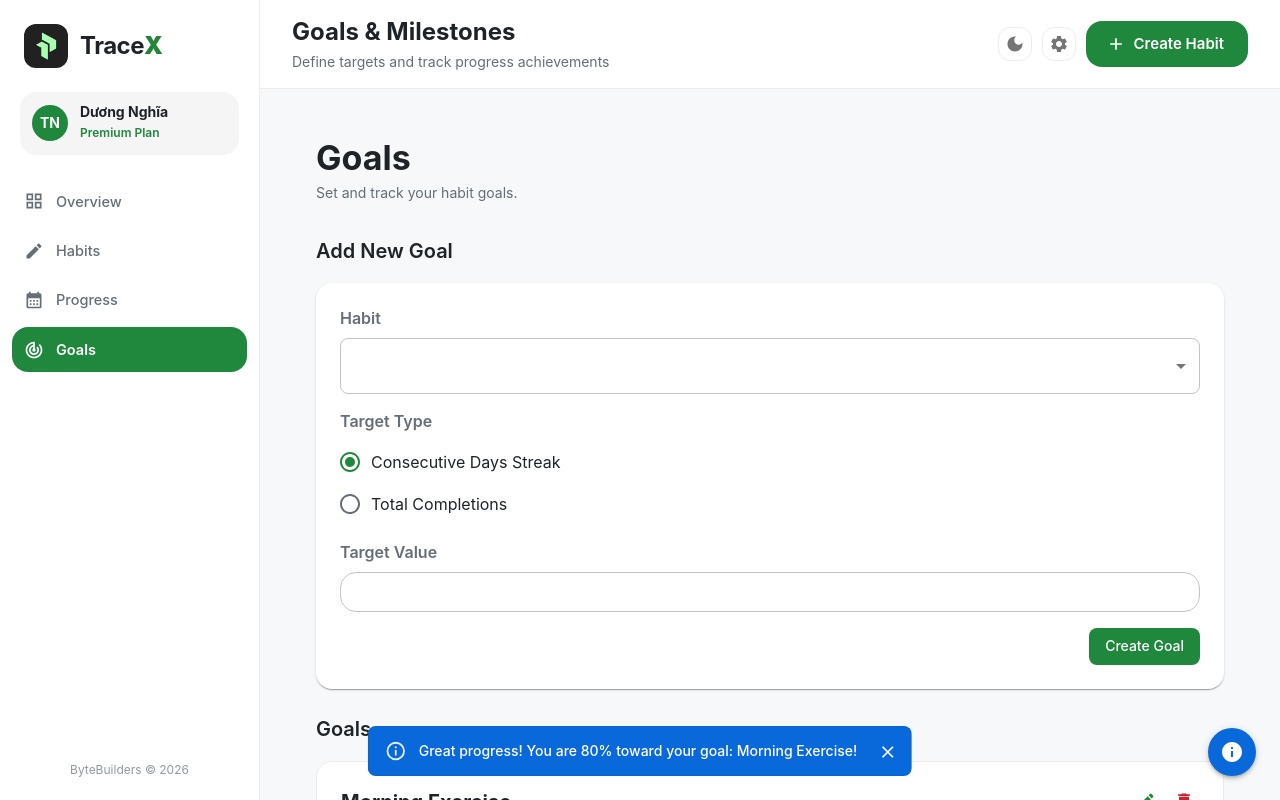
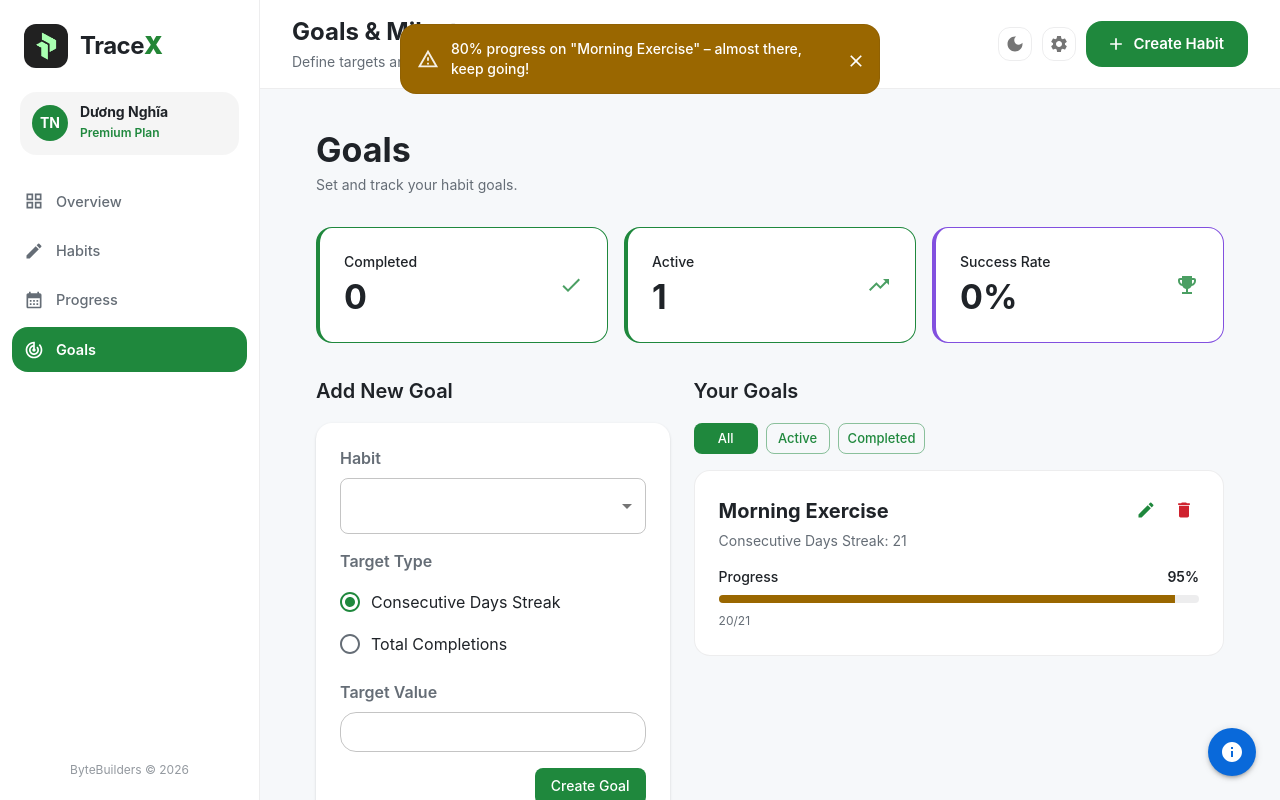
Before and after one commit to NghiaDPTWorkk/habit-hub, a React (Vite) app in the folder fe/: page /goals in a window 1280 px wide. Built offline with nearby package versions, Linux system fonts and the light colour scheme.

Commit message:
feat(goals): HH-13 - update goal ui and notifications (#35)

```diff
--- a/fe/src/components/ui/Toast.tsx
+++ b/fe/src/components/ui/Toast.tsx
@@ -1,9 +1,9 @@
 import React, { useState } from 'react'
-import { Snackbar } from './Snackbar'
-import { Alert } from './Alert'
+import Snackbar from '@mui/material/Snackbar'
+import Alert from '@mui/material/Alert'
 import { useBoundStore } from '@/store/useBoundStore'
 
-const TOAST_DURATION_MS = 4000
+const TOAST_DURATION_MS = 5000
 
 export const Toast: React.FC = () => {
   const toastQueue = useBoundStore((s) => s.toastQueue)
@@ -21,15 +21,23 @@ export const Toast: React.FC = () => {
       onClose={(_e, reason) => {
         if (reason !== 'clickaway') dismissToast()
       }}
-      anchorOrigin={{ vertical: 'bottom', horizontal: 'center' }}
+      anchorOrigin={{ vertical: 'top', horizontal: 'center' }}
+      sx={{ top: { xs: 16, sm: 24 }, width: { xs: '92%', sm: 'auto' } }}
       onMouseEnter={() => setPaused(true)}
       onMouseLeave={() => setPaused(false)}
     >
       <Alert
-        onClose={dismissToast}
         severity={current.severity}
         variant="filled"
-        sx={{ width: '100%' }}
+        onClose={dismissToast}
+        sx={{
+          borderRadius: 2,
+          minWidth: { xs: '100%', sm: 300 },
+          maxWidth: { xs: '100%', sm: 480 },
+          alignItems: 'center',
+          '& .MuiAlert-icon': { fontSize: 22 },
+          '& .MuiAlert-message': { fontWeight: 500 },
+        }}
       >
         {current.message}
       </Alert>
--- a/fe/src/constants/messages.ts
+++ b/fe/src/constants/messages.ts
@@ -14,9 +14,9 @@ export const SHARED_MESSAGES = {
     TARGET_EXCEEDED: 'Completed count cannot exceed the daily target!',
   },
   GOALS: {
-    COMPLETED: (goalName: string) => `Congratulations! You completed your goal: ${goalName}!`,
+    COMPLETED: (goalName: string) => `Goal complete! You reached your target for "${goalName}".`,
     AT_80_PERCENT: (goalName: string) =>
-      `Great progress! You are 80% toward your goal: ${goalName}!`,
+      `80% progress on "${goalName}" – almost there, keep going!`,
     VALIDATION_ALL_REQUIRED: 'All fields are required',
     VALIDATION_TARGET_POSITIVE: 'Target value must be greater than 0',
     VALIDATION_INTEGER: 'Target value must be a positive whole number',
--- a/fe/src/features/goals/components/GoalEditDialog.tsx
+++ b/fe/src/features/goals/components/GoalEditDialog.tsx
@@ -19,6 +19,7 @@ import {
 import { useBoundStore } from '@/store/useBoundStore'
 import type { Goal, GoalTargetType } from '@/types'
 import { GOALS_CONTENT } from '../constants/content'
+import { SHARED_MESSAGES } from '@/constants/messages'
 
 const TARGET_VALUE_STREAK = 'streak'
 const TARGET_VALUE_TOTAL = 'total_completions'
@@ -32,6 +33,7 @@ interface GoalEditDialogProps {
 export const GoalEditDialog: React.FC<GoalEditDialogProps> = ({ goal, open, onClose }) => {
   const habits = useBoundStore((s) => s.habits)
   const updateGoal = useBoundStore((s) => s.updateGoal)
+  const showToast = useBoundStore((s) => s.showToast)
 
   const [targetType, setGoalTargetType] = useState<GoalTargetType>(goal?.targetType ?? 'streak')
   const [targetValue, setTargetValue] = useState(goal?.targetValue?.toString() ?? '')
@@ -51,6 +53,7 @@ export const GoalEditDialog: React.FC<GoalEditDialogProps> = ({ goal, open, onCl
   const handleSubmit = () => {
     if (!validate() || !goal) return
     updateGoal(goal.id, { targetType, targetValue: Number(targetValue) })
+    showToast(SHARED_MESSAGES.SUCCESS.UPDATE, 'success')
     onClose()
   }
 
--- a/fe/src/features/goals/components/GoalPanel.tsx
+++ b/fe/src/features/goals/components/GoalPanel.tsx
@@ -1,10 +1,11 @@
-import React from 'react'
-import { Box, Card, IconButton, Stack, Typography } from '@/components/ui'
+import React, { useState } from 'react'
+import { Box, Button, Card, IconButton, Stack, Typography } from '@/components/ui'
 import { Icons } from '@/components/ui/icons'
 import { ProgressBar } from './ProgressBar'
 import { useBoundStore } from '@/store/useBoundStore'
 import { GOALS_CONTENT } from '../constants/content'
 import { useGoalMilestoneNotifications } from '../hooks'
+import { SHARED_MESSAGES } from '@/constants/messages'
 import type { Goal } from '@/types'
 
 interface GoalPanelProps {
@@ -14,14 +15,20 @@ interface GoalPanelProps {
 const EMPTY_STATE_ICON = '🎯'
 const DATE_SEPARATOR = '/'
 const COLON_SEPARATOR = ': '
+const FILTER_ALL = GOALS_CONTENT.FILTER.ALL
+const FILTER_ACTIVE = GOALS_CONTENT.FILTER.ACTIVE
+const FILTER_COMPLETED = GOALS_CONTENT.FILTER.COMPLETED
+const FILTER_EMPTY = GOALS_CONTENT.FILTER_EMPTY_STATE
 
 export const GoalPanel: React.FC<GoalPanelProps> = ({ onEditGoal }) => {
-  const { goals, checkins, deleteGoal, getGoalProgress, habits } = useBoundStore()
+  const { goals, checkins, deleteGoal, getGoalProgress, habits, showToast } = useBoundStore()
+  const [filter, setFilter] = useState<'all' | 'active' | 'completed'>('all')
 
   useGoalMilestoneNotifications()
 
   const handleDeleteGoal = (goalId: string): void => {
     deleteGoal(goalId)
+    showToast(SHARED_MESSAGES.SUCCESS.DELETE, 'success')
   }
 
   const getHabitName = (habitId: number): string => {
@@ -35,20 +42,48 @@ export const GoalPanel: React.FC<GoalPanelProps> = ({ onEditGoal }) => {
     return GOALS_CONTENT.TARGET_TYPES.TOTAL_COMPLETIONS
   }
 
-  if (goals.length === 0) {
+  const filteredGoals = goals.filter((goal) => {
+    const progress = getGoalProgress(goal, Object.values(checkins))
+    if (filter === 'completed') return progress.isCompleted
+    if (filter === 'active') return !progress.isCompleted
+    return true
+  })
+
   return (
+    <Stack spacing={2}>
+      <Stack direction="row" spacing={1} sx={{ mb: 2 }}>
+        <Button
+          variant={filter === 'all' ? 'contained' : 'outlined'}
+          size="small"
+          onClick={() => setFilter('all')}
+        >
+          {FILTER_ALL}
+        </Button>
+        <Button
+          variant={filter === 'active' ? 'contained' : 'outlined'}
+          size="small"
+          onClick={() => setFilter('active')}
+        >
+          {FILTER_ACTIVE}
+        </Button>
+        <Button
+          variant={filter === 'completed' ? 'contained' : 'outlined'}
+          size="small"
+          onClick={() => setFilter('completed')}
+        >
+          {FILTER_COMPLETED}
+        </Button>
+      </Stack>
+
+      {filteredGoals.length === 0 ? (
         <Card sx={{ p: 6, textAlign: 'center', backgroundColor: 'background.paper' }}>
           <Typography sx={{ fontSize: 48, mb: 2 }}>{EMPTY_STATE_ICON}</Typography>
           <Typography variant="h6" sx={{ fontWeight: 600, mb: 1 }}>
-          {GOALS_CONTENT.EMPTY_STATE}
+            {goals.length === 0 ? GOALS_CONTENT.EMPTY_STATE : FILTER_EMPTY}
           </Typography>
         </Card>
-    )
-  }
-
-  return (
-    <Stack spacing={2}>
-      {goals.map((goal) => {
+      ) : (
+        filteredGoals.map((goal) => {
           const progress = getGoalProgress(goal, Object.values(checkins))
           const habitName = getHabitName(goal.habitId)
           const targetLabel = getTargetLabel(goal)
@@ -58,15 +93,12 @@ export const GoalPanel: React.FC<GoalPanelProps> = ({ onEditGoal }) => {
               <Box
                 sx={{
                   display: 'flex',
-                flexDirection: { xs: 'column', sm: 'row' },
-                gap: 2,
                   alignItems: 'flex-start',
                   justifyContent: 'space-between',
+                  mb: 2,
                 }}
               >
-              <Box sx={{ flex: 1, minWidth: 0 }}>
-                <Stack spacing={2}>
-                  <Box>
+                <Box sx={{ minWidth: 0 }}>
                   <Typography variant="h6" sx={{ fontWeight: 700, mb: 0.5 }}>
                     {habitName}
                   </Typography>
@@ -76,20 +108,7 @@ export const GoalPanel: React.FC<GoalPanelProps> = ({ onEditGoal }) => {
                     {goal.targetValue}
                   </Typography>
                 </Box>
-                  <Box>
-                    <ProgressBar value={progress.percentage} />
-                    <Typography
-                      variant="caption"
-                      sx={{ color: 'text.secondary', mt: 1, display: 'block' }}
-                    >
-                      {progress.currentValue}
-                      {DATE_SEPARATOR}
-                      {goal.targetValue}
-                    </Typography>
-                  </Box>
-                </Stack>
-              </Box>
-              <Box sx={{ display: 'flex', gap: 1, flexShrink: 0 }}>
+                <Box sx={{ display: 'flex', gap: 1, flexShrink: 0, ml: 1 }}>
                   <IconButton
                     size="small"
                     onClick={() => onEditGoal?.(goal)}
@@ -106,9 +125,19 @@ export const GoalPanel: React.FC<GoalPanelProps> = ({ onEditGoal }) => {
                   </IconButton>
                 </Box>
               </Box>
+              <ProgressBar value={progress.percentage} />
+              <Typography
+                variant="caption"
+                sx={{ color: 'text.secondary', mt: 1, display: 'block' }}
+              >
+                {progress.currentValue}
+                {DATE_SEPARATOR}
+                {goal.targetValue}
+              </Typography>
             </Card>
           )
-      })}
+        })
+      )}
     </Stack>
   )
 }
--- a/fe/src/features/goals/components/GoalsPage.tsx
+++ b/fe/src/features/goals/components/GoalsPage.tsx
@@ -1,28 +1,54 @@
 import React, { useState } from 'react'
-import { Container, Stack, Typography, Box } from '@/components/ui'
+import {
+  Stack,
+  Typography,
+  Box,
+  StatCard,
+  Accordion,
+  AccordionSummary,
+  AccordionDetails,
+} from '@/components/ui'
+import { Icons } from '@/components/ui/icons'
 import { GoalForm } from './GoalForm'
 import { GoalPanel } from './GoalPanel'
+import { GoalEditDialog } from './GoalEditDialog'
 import { GOALS_CONTENT } from '../constants/content'
-// import { useBoundStore } from '@/store/useBoundStore'
+import { useBoundStore } from '@/store/useBoundStore'
 import type { Goal } from '@/types'
 
 const PAGE_TITLE = GOALS_CONTENT.PAGE_TITLE
 const PAGE_DESC = GOALS_CONTENT.PAGE_DESC
 const FORM_SECTION_TITLE = GOALS_CONTENT.FORM_TITLE_ADD
+const PANEL_SECTION_TITLE = GOALS_CONTENT.PANEL_TITLE
+const KPI_COMPLETED = GOALS_CONTENT.KPI.COMPLETED
+const KPI_ACTIVE = GOALS_CONTENT.KPI.ACTIVE
+const KPI_SUCCESS_RATE = GOALS_CONTENT.KPI.SUCCESS_RATE
+const ACCORDION_LABEL = GOALS_CONTENT.ACCORDION_LABEL
 
 export const GoalsPage: React.FC = () => {
-  const [editingGoal, setEditingGoal] = useState<Goal | undefined>()
+  const [accordionOpen, setAccordionOpen] = useState(false)
+  const [editingGoal, setEditingGoal] = useState<Goal | null>(null)
+  const [dialogOpen, setDialogOpen] = useState(false)
+  const { goals, checkins, getGoalProgress } = useBoundStore()
+
+  const completedCount = goals.filter(
+    (goal) => getGoalProgress(goal, Object.values(checkins)).isCompleted
+  ).length
+  const activeCount = goals.length - completedCount
+  const successRate = goals.length > 0 ? Math.round((completedCount / goals.length) * 100) : 0
 
   const handleEditGoal = (goal: Goal): void => {
     setEditingGoal(goal)
+    setDialogOpen(true)
   }
 
-  const handleFormSuccess = (): void => {
-    setEditingGoal(undefined)
+  const handleDialogClose = (): void => {
+    setEditingGoal(null)
+    setDialogOpen(false)
   }
 
   return (
-    <Container maxWidth="lg" sx={{ py: 4 }}>
+    <Box sx={{ p: { xs: 2, sm: 3 }, display: 'flex', flexDirection: 'column', gap: 3 }}>
       <Stack spacing={4}>
         <Box>
           <Typography variant="h4" sx={{ fontWeight: 700, mb: 0.5 }}>
@@ -33,22 +59,83 @@ export const GoalsPage: React.FC = () => {
           </Typography>
         </Box>
 
-        <Stack spacing={3}>
+        <Box
+          sx={{
+            display: 'grid',
+            gridTemplateColumns: { xs: '1fr', sm: 'repeat(3, 1fr)' },
+            gap: 2,
+          }}
+        >
+          <StatCard
+            title={KPI_COMPLETED}
+            value={completedCount}
+            icon={<Icons.Check />}
+            sx={{ borderLeft: '4px solid', borderColor: 'success.main' }}
+          />
+          <StatCard
+            title={KPI_ACTIVE}
+            value={activeCount}
+            icon={<Icons.TrendingUp />}
+            sx={{ borderLeft: '4px solid', borderColor: 'primary.main' }}
+          />
+          <StatCard
+            title={KPI_SUCCESS_RATE}
+            value={`${successRate}%`}
+            icon={<Icons.EmojiEvents />}
+            sx={{ borderLeft: '4px solid', borderColor: 'secondary.main' }}
+          />
+        </Box>
+
+        <Box
+          sx={{
+            display: 'grid',
+            gridTemplateColumns: { xs: '1fr', md: '1fr 1.5fr' },
+            gap: 3,
+            alignItems: 'start',
+          }}
+        >
           <Box>
-            <Typography variant="h6" sx={{ fontWeight: 600, mb: 2 }}>
-              {editingGoal ? GOALS_CONTENT.FORM_TITLE_EDIT : FORM_SECTION_TITLE}
-            </Typography>
-            <GoalForm existingGoal={editingGoal} onSuccess={handleFormSuccess} />
+            <Box sx={{ display: { xs: 'block', md: 'none' } }}>
+              <Accordion
+                expanded={accordionOpen}
+                onChange={(_: React.SyntheticEvent, expanded: boolean) =>
+                  setAccordionOpen(expanded)
+                }
+              >
+                <AccordionSummary expandIcon={<Icons.ExpandMore />}>
+                  <Typography variant="h6" sx={{ fontWeight: 600 }}>
+                    {ACCORDION_LABEL}
+                  </Typography>
+                </AccordionSummary>
+                <AccordionDetails>
+                  <GoalForm onSuccess={() => setAccordionOpen(false)} />
+                </AccordionDetails>
+              </Accordion>
+            </Box>
+
+            <Box sx={{ display: { xs: 'none', md: 'block' } }}>
+              <Typography variant="h6" sx={{ fontWeight: 600, mb: 2 }}>
+                {FORM_SECTION_TITLE}
+              </Typography>
+              <GoalForm />
+            </Box>
           </Box>
 
           <Box>
             <Typography variant="h6" sx={{ fontWeight: 600, mb: 2 }}>
-              {GOALS_CONTENT.PAGE_TITLE}
+              {PANEL_SECTION_TITLE}
             </Typography>
             <GoalPanel onEditGoal={handleEditGoal} />
           </Box>
-        </Stack>
+        </Box>
       </Stack>
-    </Container>
+
+      <GoalEditDialog
+        key={editingGoal?.id}
+        goal={editingGoal}
+        open={dialogOpen}
+        onClose={handleDialogClose}
+      />
+    </Box>
   )
 }
--- a/fe/src/features/goals/components/index.ts
+++ b/fe/src/features/goals/components/index.ts
@@ -2,5 +2,6 @@ export * from './GoalsPage'
 export * from './GoalForm'
 export * from './GoalEditDialog'
 export * from './GoalPanel'
+export * from './GoalCompletedDialog'
 export * from './GoalProgressBar'
 export * from './ProgressBar'
--- a/fe/src/features/goals/constants/content.ts
+++ b/fe/src/features/goals/constants/content.ts
@@ -34,4 +34,16 @@ export const GOALS_CONTENT = {
     HABIT_REQUIRED: 'Please select a habit',
     TARGET_INTEGER: 'Target must be a positive whole number',
   },
+  KPI: {
+    COMPLETED: 'Completed',
+    ACTIVE: 'Active',
+    SUCCESS_RATE: 'Success Rate',
+  },
+  FILTER: {
+    ALL: 'All',
+    ACTIVE: 'Active',
+    COMPLETED: 'Completed',
+  },
+  FILTER_EMPTY_STATE: 'No goals match this filter.',
+  ACCORDION_LABEL: '+ Tạo mục tiêu mới',
 }
--- a/fe/src/features/goals/hooks/index.ts
+++ b/fe/src/features/goals/hooks/index.ts
@@ -28,7 +28,7 @@ export const useGoalMilestoneNotifications = (): void => {
         showToast(SHARED_MESSAGES.GOALS.COMPLETED(habitName), 'success')
       } else if (progress.isAt80Percent && !notifiedGoals[at80Key]) {
         markGoalNotified(at80Key)
-        showToast(SHARED_MESSAGES.GOALS.AT_80_PERCENT(habitName), 'info')
+        showToast(SHARED_MESSAGES.GOALS.AT_80_PERCENT(habitName), 'warning')
       }
     })
   }, [goals, checkins, habits, getGoalProgress, notifiedGoals, markGoalNotified, showToast])
```
Also changed, not shown: fe/src/features/goals/components/GoalCompletedDialog.tsx (added, +64 -0 lines). Lines whose indentation alone changed are shown as unchanged.
